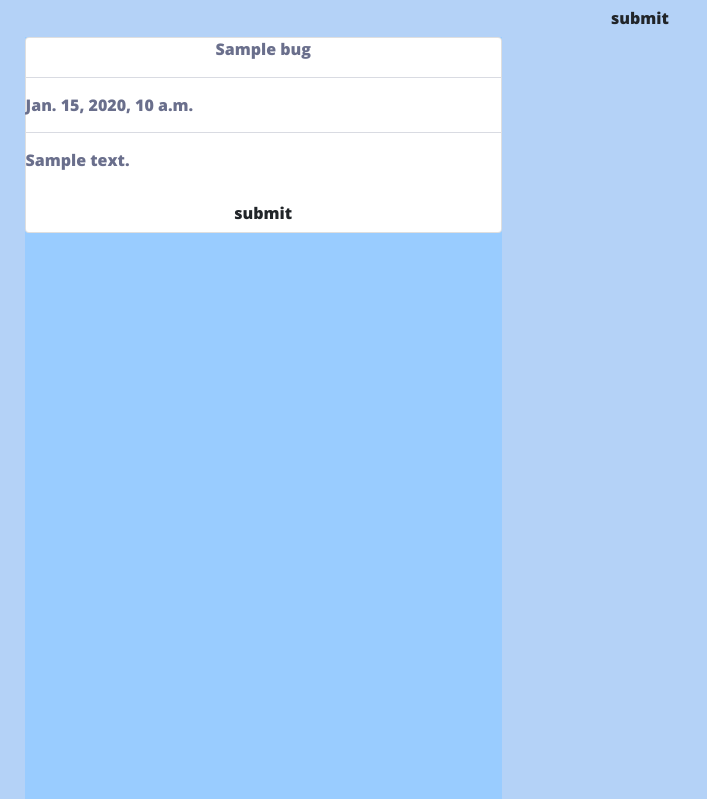
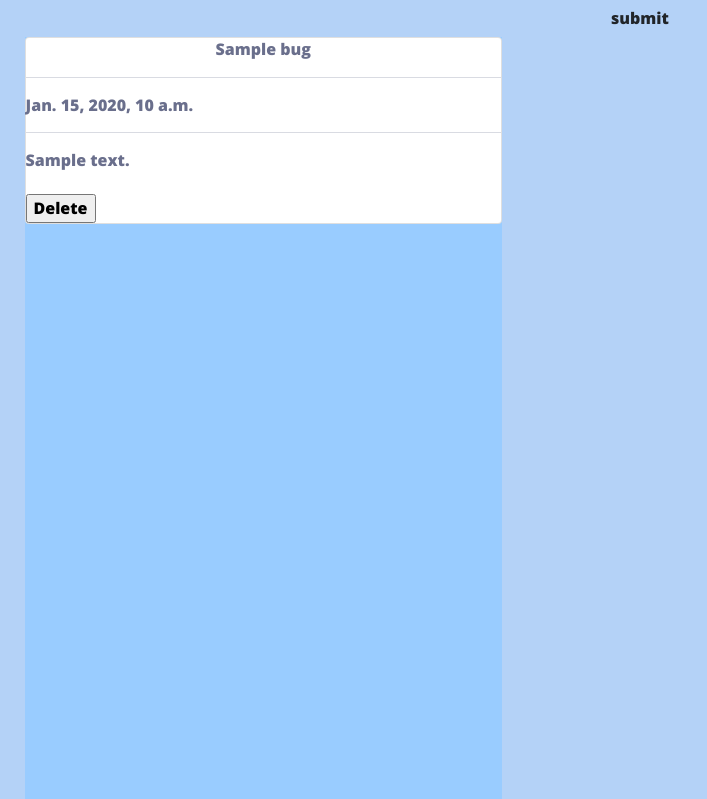
Before and after one commit to holy-parmesan/bug_tracker, a Django app: page / in a window 1280 px wide. Shown: the part 113-912 px from the top of the page, without its empty margins (0-707 px from the left). Run offline with Django 4.2, Linux system fonts and the light colour scheme; tables that the repository leaves empty hold one stand-in row (values such as "Sample post"); some libraries are stand-ins or nearby versions.

Commit message:
delete working, need add form back

```diff
--- a/bug_tracker/bug/templates/bug/home.html
+++ b/bug_tracker/bug/templates/bug/home.html
@@ -32,18 +32,9 @@
                             {{bug.body}}
                             <br />
                             <br />
-                            <!-- <button action="del/{{bug.id}}"><a>Delete</a></button> -->
-                            <form action="del/<int:pk>" method="POST">
-                                {% csrf_token %}
-                                <center>
-                                    <input type="submit" class="btn btn-default" value="submit" />
-                                </center>
+                            <form action="/del/{{bug.id}}/" method="post">{% csrf_token %}
+                                <input type="submit" value="Delete">
                             </form>
-                            <!-- <form action="/del/" method="POST" style=" padding-right: 4%; padding-bottom: 3%;">
-                                {% csrf_token %}
-                                <button value="remove" type="submit" class="btn btn-primary" style="float: right;"><span
-                                        class="glyphicon glyphicon-trash"></span> &nbsp; remove</button>
-                            </form> -->
                         </div>
                         {% endfor%}
 
--- a/bug_tracker/bug/urls.py
+++ b/bug_tracker/bug/urls.py
@@ -17,5 +17,5 @@ urlpatterns = [
         name="logout",
     ),
     path("addBug/", views.add),
-    path("del/<int:pk>", views.remove, name="del"),
+    path("del/<int:i>/", views.delete, name="delete"),
 ]
--- a/bug_tracker/bug/views.py
+++ b/bug_tracker/bug/views.py
@@ -24,9 +24,9 @@ def add(request):
     return render(request, "bug/home.html", context=mydict)
 
 
-def remove(request, pk):
-    item = bug.objects.get(id=pk)
-    item = request.POST[item]
+def delete(request, i):
+    item = bug.objects.get(id=i)
+    # item = request.POST[item]
     item.delete()
     mydict = {"todo_list": bug.objects.all()}
     messages.info(request, "item removed!!!")
```
Also changed, not shown: bug_tracker/db.sqlite3.
